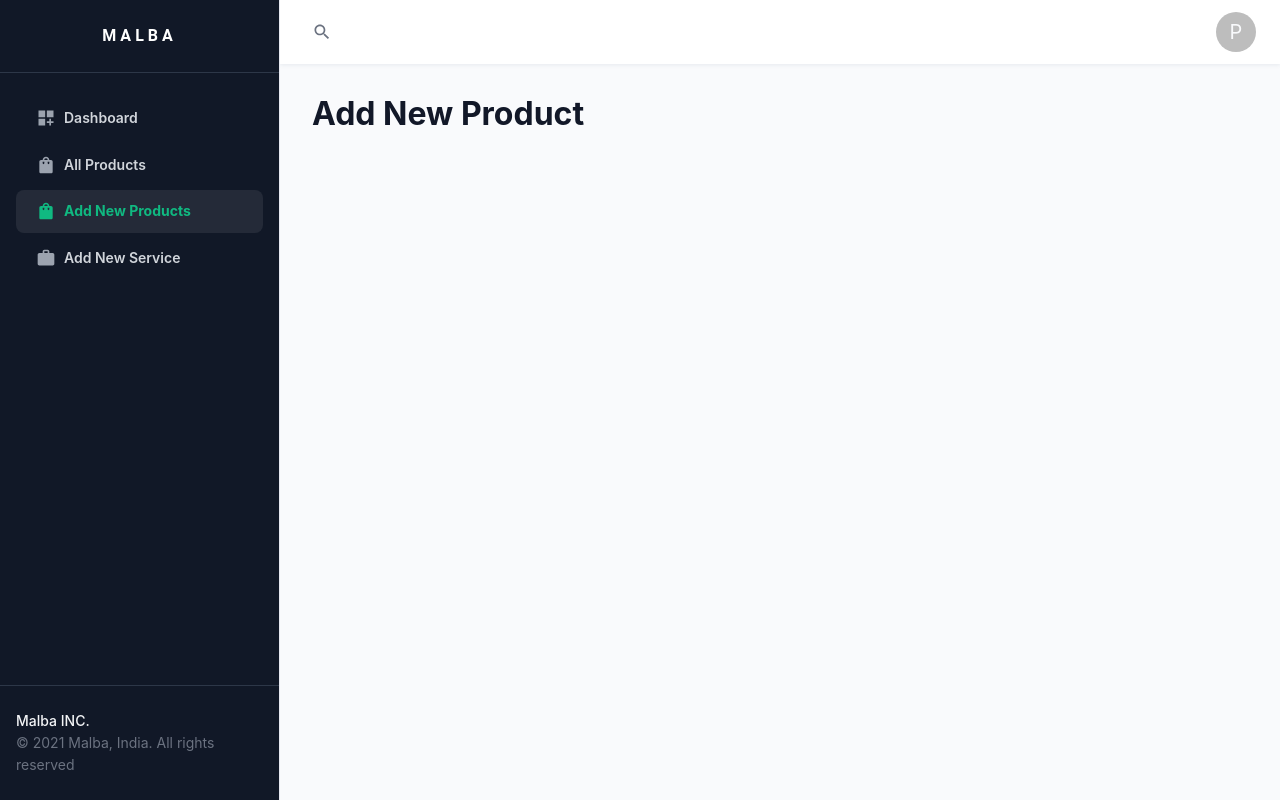
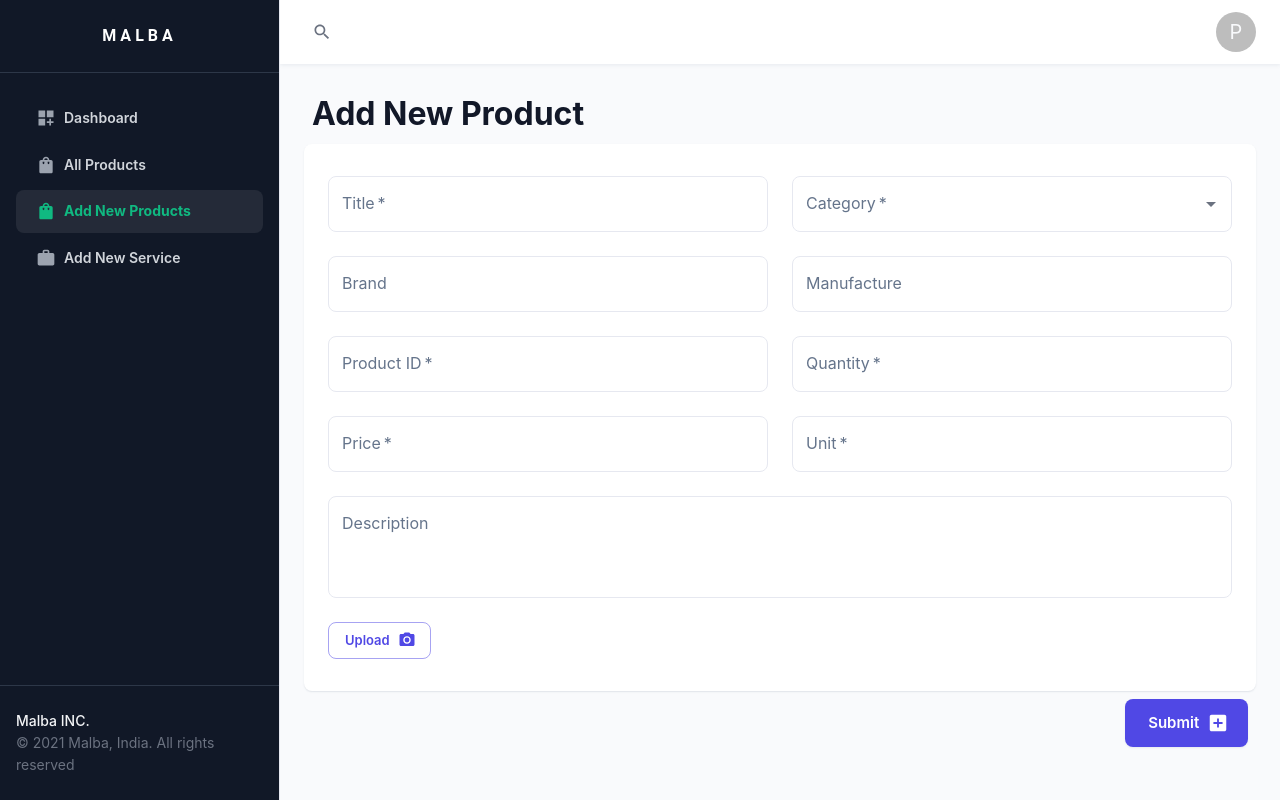
Before and after one commit to Anas-S-Shaikh/malba, a React (Create React App) app: page /add-product in a window 1280 px wide. Built offline with nearby package versions, Linux system fonts and the light colour scheme.

Commit message:
Add New Product form with validation

```diff
--- a/src/Pages/Products/AddProduct.js
+++ b/src/Pages/Products/AddProduct.js
@@ -1,13 +1,317 @@
-import { Container, Typography } from "@mui/material";
-import React from "react";
+import { PhotoCamera } from "@mui/icons-material";
+import {
+  Container,
+  Typography,
+  Card,
+  CardContent,
+  TextField,
+  Grid,
+  Button,
+  CardActions,
+  Autocomplete,
+} from "@mui/material";
+import { styled } from "@mui/styles";
+import React, { useState } from "react";
+import AddBoxIcon from "@mui/icons-material/AddBox";
+import { useNavigate } from "react-router-dom";
+const Input = styled("input")({
+  display: "none",
+});
 
 const AddProduct = () => {
+  const navigate = useNavigate();
+  const [formFields, setFormFields] = useState({
+    title: "",
+    category: null,
+    brand: "",
+    manufacturer: "",
+    productID: "",
+    qty: "",
+    price: "",
+    unit: "",
+    desc: "",
+    images: "",
+  });
+  const [error, setError] = useState([]);
+
+  const handleChange = (evt, newVal) => {
+    const { name, value } = evt.target;
+    setFormFields((prev) => {
+      return {
+        ...prev,
+        [name]: newVal ? newVal : value,
+      };
+    });
+
+    if (name === "category") {
+      let temp = [...error];
+      let index = temp.indexOf(name);
+      if (newVal) {
+        if (index > -1) {
+          temp.splice(index, 1);
+        }
+      } else {
+        if (index <= -1) {
+          temp.push(name);
+        }
+      }
+      setError(temp);
+    }
+  };
+
+  const handleBlur = (evt, newVal) => {
+    const { name, value } = evt.target;
+    console.log(name, value);
+    let temp = [...error];
+    let index = temp.indexOf(name);
+    if (value.trim() === "") {
+      if (index <= -1) {
+        temp.push(name);
+      }
+    } else {
+      if (index > -1) {
+        temp.splice(index, 1);
+      }
+    }
+    setError(temp);
+  };
+
+  const handleSubmit = () => {
+    let flag = true;
+    let temp = [...error];
+    if (formFields.title.trim() === "") {
+      let index = temp.indexOf("title");
+      if (index <= -1) {
+        temp.push("title");
+      }
+      flag = false;
+    }
+    if (!formFields.category?.value) {
+      let index = temp.indexOf("category");
+      if (index <= -1) {
+        temp.push("category");
+      }
+      flag = false;
+    }
+
+    if (formFields.price.trim() === "") {
+      let index = temp.indexOf("price");
+      if (index <= -1) {
+        temp.push("price");
+      }
+      flag = false;
+    }
+    if (formFields.productID.trim() === "") {
+      let index = temp.indexOf("productID");
+      if (index <= -1) {
+        temp.push("productID");
+      }
+      flag = false;
+    }
+    if (formFields.unit.trim() === "") {
+      let index = temp.indexOf("unit");
+      if (index <= -1) {
+        temp.push("unit");
+      }
+      flag = false;
+    }
+    if (formFields.qty.trim() === "") {
+      let index = temp.indexOf("qty");
+      if (index <= -1) {
+        temp.push("qty");
+      }
+      flag = false;
+    }
+    setError(temp);
+    if (flag) {
+      navigate("/all-products");
+    }
+  };
+
+  const options = [
+    { label: "Tiles", value: "Tiles" },
+    { label: "Aggregate", value: "Aggregate" },
+    { label: "cement", value: "cement" },
+  ];
   return (
     <>
       <Container maxWidth={false}>
         <Typography sx={{ m: 1 }} variant="h4">
           Add New Product
         </Typography>
+        <Card>
+          <CardContent>
+            <Grid container spacing={3}>
+              <Grid item xl={3} sm={6} xs={12}>
+                <TextField
+                  fullWidth
+                  label="Title"
+                  required
+                  name="title"
+                  value={formFields.title}
+                  onChange={handleChange}
+                  onBlur={handleBlur}
+                  error={error.includes("title")}
+                />
+              </Grid>
+              <Grid item xl={3} sm={6} xs={12}>
+                <Autocomplete
+                  disablePortal
+                  fullWidth
+                  options={options}
+                  name="category"
+                  value={formFields.category}
+                  isOptionEqualToValue={(option, value) => {
+                    return option.value === value.value;
+                  }}
+                  onChange={(evt, newVal) =>
+                    handleChange(
+                      { target: { name: "category", value: null } },
+                      newVal
+                    )
+                  }
+                  // onBlur={(evt, newVal) =>
+                  //   handleBlur(
+                  //     { target: { name: "category", value: null } },
+                  //     newVal
+                  //   )
+                  // }
+                  renderInput={(params) => (
+                    <TextField
+                      {...params}
+                      error={error.includes("category")}
+                      label="Category"
+                      required
+                    />
+                  )}
+                />
+                {/* <TextField
+                  fullWidth
+                  label="Category"
+                  required
+                  value={formFields.category}
+                  onChange={handleChange}
+                  onBlur={handleBlur}
+                  error={error.includes("category")}
+                  name="category"
+                /> */}
+              </Grid>
+              <Grid item xl={3} sm={6} xs={12}>
+                <TextField
+                  fullWidth
+                  label="Brand"
+                  value={formFields.brand}
+                  onChange={handleChange}
+                  name="brand"
+                />
+              </Grid>
+              <Grid item xl={3} sm={6} xs={12}>
+                <TextField
+                  fullWidth
+                  label="Manufacture"
+                  value={formFields.manufacturer}
+                  onChange={handleChange}
+                  name="manufacturer"
+                />
+              </Grid>
+              <Grid item xl={3} sm={6} xs={12}>
+                <TextField
+                  fullWidth
+                  label="Product ID"
+                  required
+                  value={formFields.productID}
+                  onChange={handleChange}
+                  onBlur={handleBlur}
+                  error={error.includes("productID")}
+                  name="productID"
+                />
+              </Grid>
+              <Grid item xl={3} sm={6} xs={12}>
+                <TextField
+                  fullWidth
+                  label="Quantity"
+                  required
+                  value={formFields.qty}
+                  onChange={handleChange}
+                  onBlur={handleBlur}
+                  error={error.includes("qty")}
+                  name="qty"
+                />
+              </Grid>
+              <Grid item xl={3} sm={6} xs={12}>
+                <TextField
+                  fullWidth
+                  label="Price"
+                  required
+                  value={formFields.price}
+                  onChange={handleChange}
+                  onBlur={handleBlur}
+                  error={error.includes("price")}
+                  name="price"
+                />
+              </Grid>
+              <Grid item xl={3} sm={6} xs={12}>
+                <TextField
+                  fullWidth
+                  label="Unit"
+                  required
+                  value={formFields.unit}
+                  onChange={handleChange}
+                  onBlur={handleBlur}
+                  error={error.includes("unit")}
+                  name="unit"
+                />
+              </Grid>
+              <Grid item xl={12} sm={12} xs={12}>
+                <TextField
+                  fullWidth
+                  label="Description"
+                  multiline
+                  maxRows="3"
+                  minRows="3"
+                />
+              </Grid>
+              <Grid item xl={3} sm={6} xs={12}>
+                <label htmlFor="contained-button-file">
+                  <Input
+                    accept="image/*"
+                    id="contained-button-file"
+                    multiple
+                    type="file"
+                    value={formFields.images}
+                    onChange={handleChange}
+                    onBlur={handleBlur}
+                    name="images"
+                  />
+                  <Button
+                    variant="outlined"
+                    component="span"
+                    endIcon={<PhotoCamera />}
+                    size="small"
+                  >
+                    Upload
+                  </Button>
+                </label>
+              </Grid>
+            </Grid>
+          </CardContent>
+        </Card>
+
+        <Grid container spacing={3} justifyContent="flex-end">
+          <Grid item xl={3} sm={2} xs={12}>
+            <CardActions>
+              <Button
+                size="large"
+                variant="contained"
+                fullWidth
+                endIcon={<AddBoxIcon />}
+                onClick={handleSubmit}
+              >
+                Submit
+              </Button>
+            </CardActions>
+          </Grid>
+        </Grid>
       </Container>
     </>
   );
```
